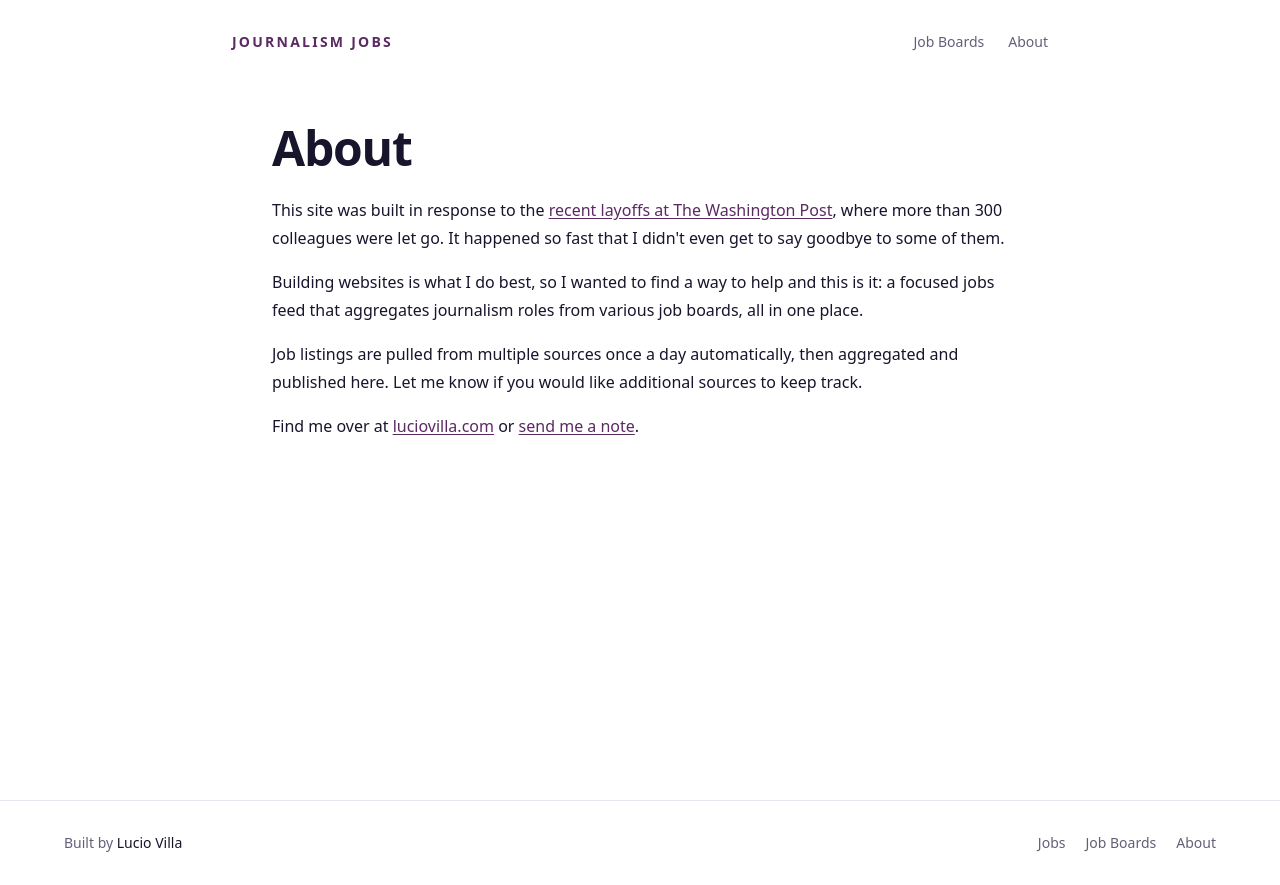
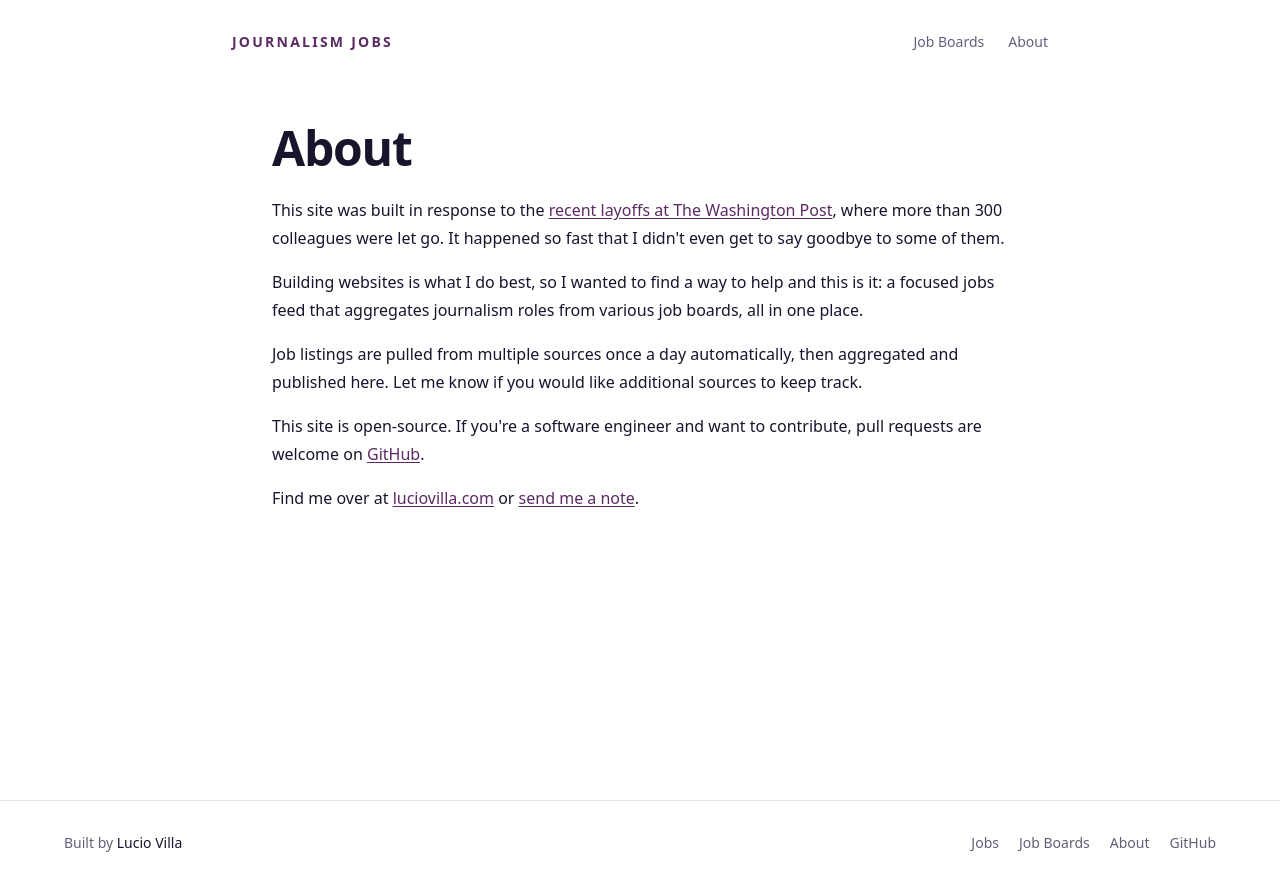
Before and after one commit to luciovilla/journo-jobs, a Next.js app: page /about in a window 1280 px wide. Built offline with nearby package versions, Linux system fonts and the light colour scheme.

Commit message:
add github link and note

```diff
--- a/app/about/page.tsx
+++ b/app/about/page.tsx
@@ -56,6 +56,20 @@ export default function AboutPage() {
               </p>
 
               <p>
+                This site is open-source. If you're a software engineer and
+                want to contribute, pull requests are welcome on{" "}
+                <a
+                  className="text-(--brand) underline underline-offset-2"
+                  href="https://github.com/luciovilla/journo-jobs"
+                  rel="noopener noreferrer"
+                  target="_blank"
+                >
+                  GitHub
+                </a>
+                .
+              </p>
+
+              <p>
                 Find me over at{" "}
                 <a
                   className="text-(--brand) underline underline-offset-2"
--- a/app/components/Footer.tsx
+++ b/app/components/Footer.tsx
@@ -25,6 +25,14 @@ export function Footer() {
           <Link className="hover:text-(--ink)" href="/about">
             About
           </Link>
+          <a
+            className="hover:text-(--ink)"
+            href="https://github.com/luciovilla/journo-jobs"
+            rel="noopener noreferrer"
+            target="_blank"
+          >
+            GitHub
+          </a>
         </nav>
       </div>
     </footer>
```
